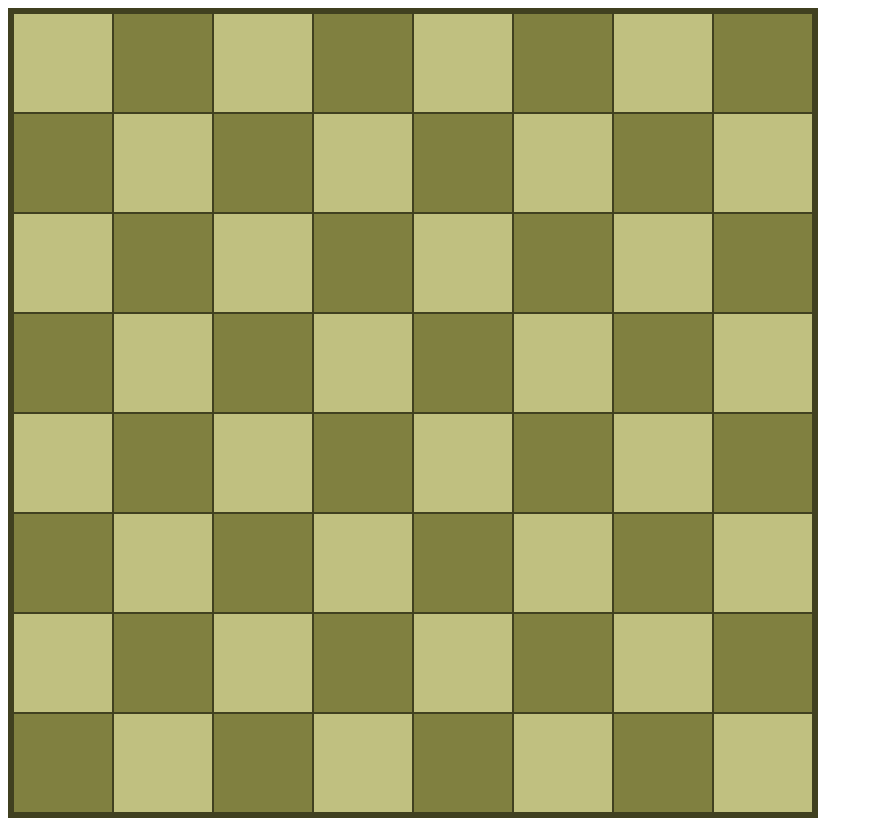
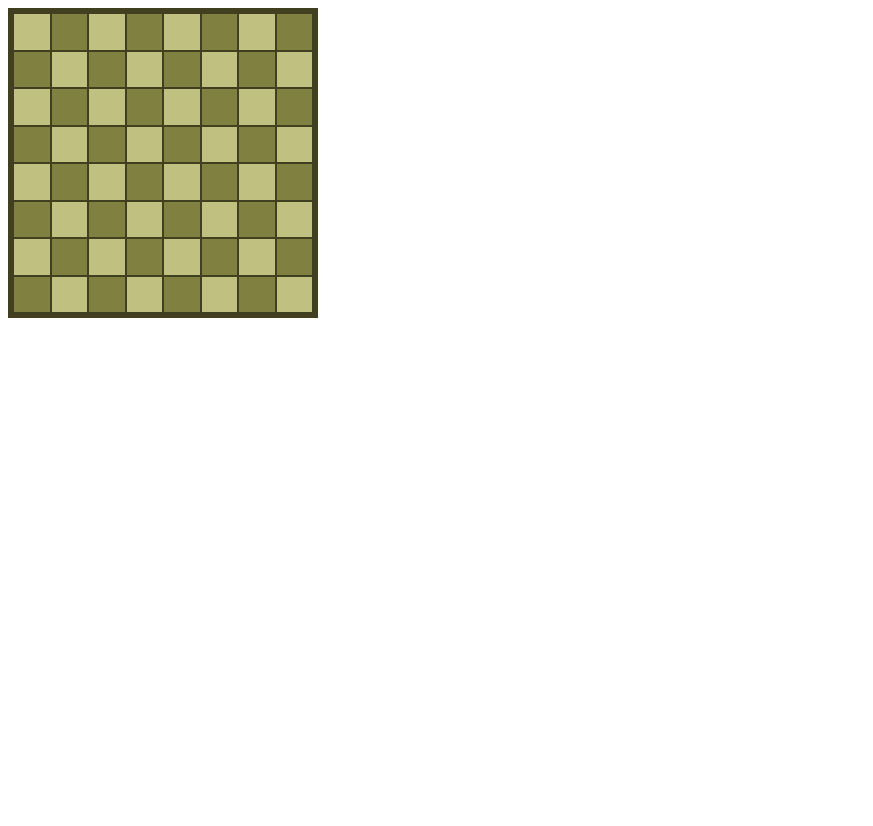
Before and after one commit to pepellou/react-chess-board, a React app: page / in a window 1280 px wide. Shown: the whole page, without its empty margins (0-873 px from the left). After the commit the page ends 800 px from the top, so only its background shows below. Built offline with nearby package versions, Linux system fonts and the light colour scheme.

Commit message:
Resizable board

```diff
--- a/src/ChessBoard/ChessBoard.css
+++ b/src/ChessBoard/ChessBoard.css
@@ -1,28 +1,26 @@
 :root {
   --light-square: #c0c080;
   --dark-square: #808040;
-  --board-border: #404020;
+  --board-inner-border-color: #404020;
+  --board-outer-border-color: #404020;
+
+  --board-inner-border-size: 1px;
+  --board-outer-border-size: 5px;
 }
 .ChessBoard {
     display: grid;
     grid-template-rows: auto auto auto auto auto auto auto auto;
-    width: 800px;
-    height: 800px;
-    border: 5px solid var(--board-border);
+    border: var(--board-outer-border-size) solid var(--board-outer-border-color);
 }
 
 .ChessBoardRow {
     display: grid;
     grid-template-columns: auto auto auto auto auto auto auto auto;
-    width: 800px;
-    height: 100px;
 }
 
 .ChessBoardSquare {
     display: block;
-    width: 98px;
-    height: 98px;
-    border: 1px solid var(--board-border);
+    border: var(--board-inner-border-size) solid var(--board-inner-border-color);
 }
 
 .ChessBoardRow:nth-child(odd)
--- a/src/ChessBoard/ChessBoard.js
+++ b/src/ChessBoard/ChessBoard.js
@@ -5,13 +5,20 @@ import Row from './Row';
 
 function ChessBoard(props) {
     const rows = props.fen.split(' ')[0].split('/');
+
+    const boardSize = props.size || "300px";
+
+    const styles = {
+        width: boardSize,
+        height: boardSize
+    };
     return (
-        <div className="ChessBoard">
+        <div className="ChessBoard" style={styles}>
         {
             rows.map(
                 row => {
                     return (
-                        <Row fen = {row} />
+                        <Row fen={row} size={styles.width} />
                     );
                 }
             )
--- a/src/ChessBoard/Row.js
+++ b/src/ChessBoard/Row.js
@@ -3,17 +3,20 @@ import Square from './Square';
 
 function Row(props) {
     const fen = props.fen;
+    const styles = {
+        width: props.size
+    };
 
     return (
-        <div className="ChessBoardRow">
-            <Square />
-            <Square />
-            <Square />
-            <Square />
-            <Square />
-            <Square />
-            <Square />
-            <Square />
+        <div className="ChessBoardRow" style={styles}>
+            <Square size={styles.width} />
+            <Square size={styles.width} />
+            <Square size={styles.width} />
+            <Square size={styles.width} />
+            <Square size={styles.width} />
+            <Square size={styles.width} />
+            <Square size={styles.width} />
+            <Square size={styles.width} />
         </div>
     );
 }
--- a/src/ChessBoard/Square.js
+++ b/src/ChessBoard/Square.js
@@ -1,9 +1,12 @@
 import React from 'react';
 
-function Square() {
-  return (
-      <div className="ChessBoardSquare"> </div>
-  );
+function Square(props) {
+    const styles = {
+        width: props.size / 8 - 2
+    };
+    return (
+        <div className="ChessBoardSquare" style={styles}> </div>
+    );
 }
 
 export default Square;
```
